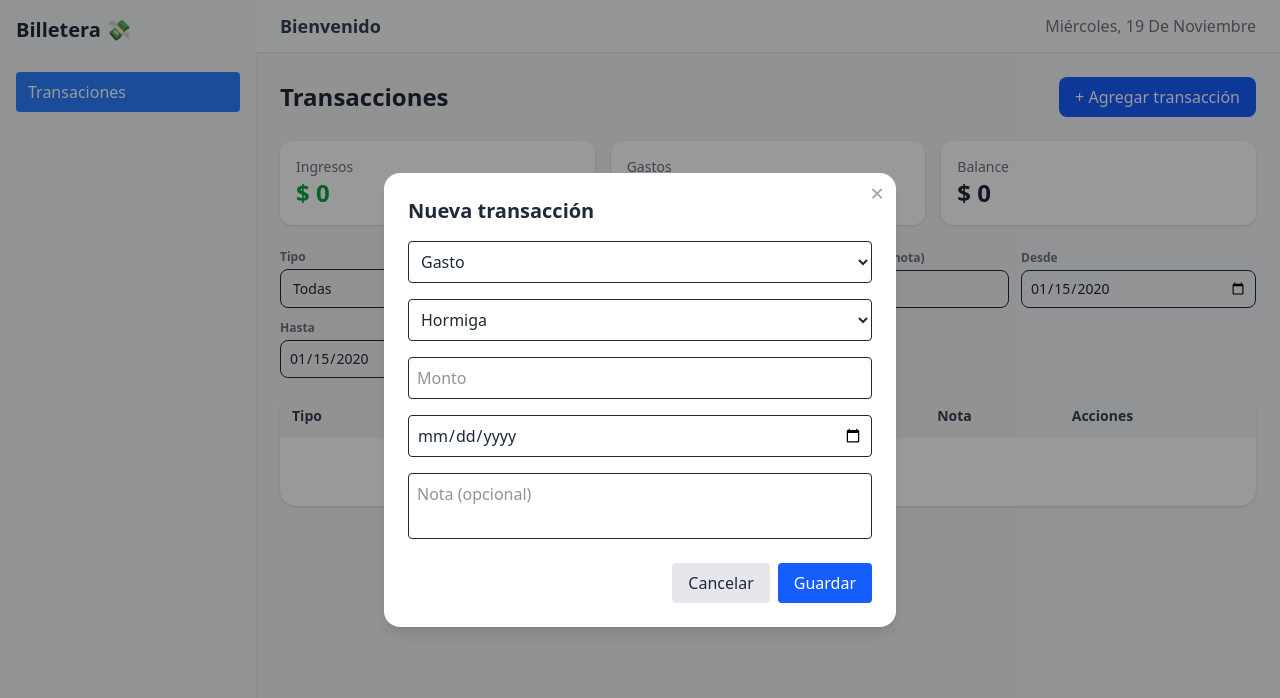
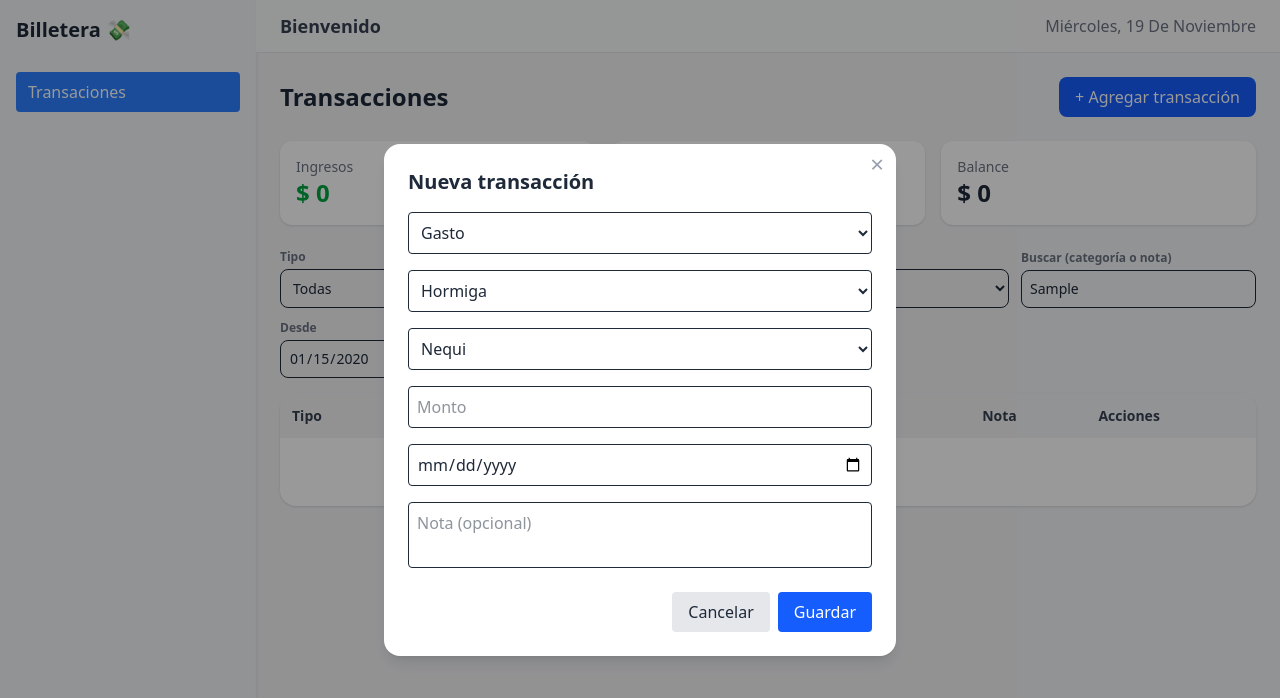
Before and after one commit to juan982610/wallet-tasks, a React (Vite) app: page / in a window 1280 px wide. Both pictures are taken after typing "Sample", "2020-01-15", "2020-01-15" into the empty fields and a click on the button "+ Agregar transacción". Shown: the top 698 px of the page. Built offline with nearby package versions, Linux system fonts and the light colour scheme; the HTML template or start-up script is replaced by a standard one.

Commit message:
Field integration and bank filter

```diff
--- a/src/components/transactions/FiltersBar.jsx
+++ b/src/components/transactions/FiltersBar.jsx
@@ -10,7 +10,10 @@ export function FiltersBar({
   categories,
   types,
   filterType,
-  onChangeType
+  onChangeType,
+  filterBank,
+  onChangeBank,
+  dataBank
 }) {
 
   function getCategoriesByType(filterType){
@@ -69,6 +72,29 @@ export function FiltersBar({
         </select>
       </div>
 
+
+      {/* Bank */}
+      <div className="flex flex-col gap-1">
+        <label className="text-xs font-semibold text-gray-500 dark:text-gray-400">
+          Banco
+        </label>
+        <select
+          value={filterBank}
+          onChange={e => onChangeBank(e.target.value)}
+          className="p-2 border rounded-lg text-sm dark:bg-gray-800 dark:border-gray-700"
+        >
+
+          <option value="all">Todas</option>
+          {
+            dataBank.map(bank => (
+            <option key={bank.id} value={bank.value}>
+              {bank.label}
+            </option>
+          ))}
+        </select>
+      </div>
+
+
       {/* Buscar */}
       <div className="flex flex-col gap-1">
         <label className="text-xs font-semibold text-gray-500 dark:text-gray-400">
--- a/src/components/transactions/TransactionModal.jsx
+++ b/src/components/transactions/TransactionModal.jsx
@@ -9,7 +9,8 @@ export function TransactionModal({
   onSubmit,
   isEditing,
   typeOptions,
-  categories
+  categories,
+  dataBank
 }) {
   if (!isOpen) return null;
 
@@ -62,6 +63,21 @@ export function TransactionModal({
               </option>
             ))}
           </select>
+
+          {/* Banks */}
+          <select
+          name="bank"
+          className="p-2 border rounded dark:bg-gray-800 dark:border-gray-700"
+          onChange={onChange}
+          value={form.bank}
+          >
+            {dataBank.map(bank => (
+              <option key={bank.id} value={bank.value}>
+                {bank.label}
+              </option>
+            ))}
+          </select>
+
 
           {/* Monto */}
           <div>
--- a/src/components/transactions/TransactionRow.jsx
+++ b/src/components/transactions/TransactionRow.jsx
@@ -20,6 +20,11 @@ export function TransactionRow({ tx, onEdit, onDelete }) {
       {/* Categoría */}
       <td className="p-3 text-slate-100">
         {tx.category}
+      </td>
+
+        {/* bank */}
+      <td className="p-3 text-slate-100">
+        {tx.bank}
       </td>
 
       {/* Monto */}
--- a/src/components/transactions/TransactionsTable.jsx
+++ b/src/components/transactions/TransactionsTable.jsx
@@ -8,6 +8,7 @@ export function TransactionsTable({ transactions, onEdit, onDelete }) {
           <tr>
             <th className="text-left p-3">Tipo</th>
             <th className="text-left p-3">Categoría</th>
+            <th className="text-left p-3">Banco</th>
             <th className="text-left p-3">Monto</th>
             <th className="text-left p-3">Fecha</th>
             <th className="text-left p-3">Nota</th>
--- a/src/data/categoryType.json
+++ b/src/data/categoryType.json
@@ -4,7 +4,9 @@
     "items": [
       { "id": 313,"value": "hormiga", "label": "Hormiga" },
       { "id": 123, "value": "casa", "label": "Casa" },
-      { "id": 314,"value": "proyectado", "label": "Proyectado" }
+      { "id": 314,"value": "proyectado", "label": "Proyectado" },
+      { "id": 654,"value": "gasolina", "label": "Gasolina" },
+      { "id": 854, "value": "proyectado", "label": "Proyectado" }
     ]
   },
   {
@@ -12,6 +14,7 @@
     "items": [
       { "id": 114, "value": "trabajo", "label": "Trabajo" },
       { "id": 252,"value": "carro", "label": "Carro" },
+      { "id": 532,"value": "transferencia", "label": "Transferencia" },
       { "id": 411, "value": "proyectado", "label": "Proyectado" }
     ]
   }
--- /dev/null
+++ b/src/data/dataBanks.json
@@ -0,0 +1,5 @@
+[
+    {"id": 1212, "value": "nequi", "label": "Nequi"},
+    {"id": 3123, "value": "efectivo", "label": "Efectivo"}
+
+]
--- a/src/pages/Transactions.jsx
+++ b/src/pages/Transactions.jsx
@@ -4,6 +4,7 @@ import { FiltersBar } from "../components/transactions/FiltersBar";
 import { StatsCard } from "../components/transactions/StatsCard";
 import categoryType from "../data/categoryType.json";
 import transactionTypes from "../data/transactionTypes.json";
+import dataBank from "../data/dataBanks.json"
 import { TransactionModal } from "../components/transactions/TransactionModal";
 import { TransactionsTable } from "../components/transactions/TransactionsTable";
 import { useTransactions } from "../hooks/useTransactions";
@@ -13,6 +14,7 @@ import { useTransactions } from "../hooks/useTransactions";
 const initialForm = {
     type: "gasto",
     category: "",
+    bank:"",
     amount: "",
     date: "",
     note: ""
@@ -34,6 +36,7 @@ export default function Transactions() {
   const [filterType, setFilterType] = useState("all");
   const [searchTerm, setSearchTerm] = useState("");
   const [categoryFilter, setCategoryFilter] = useState("all");
+  const [banksFilter, setBanksFilter] = useState("all");
   const [dateFrom, setDateFrom] = useState("");
   const [dateTo, setDateTo] = useState("");
 
@@ -48,6 +51,9 @@ export default function Transactions() {
     // Categoría
     if (categoryFilter !== "all" && tx.category !== categoryFilter) return false;
 
+    // Bank
+    if(banksFilter !== "all" && tx.bank !== banksFilter) return false;
+
     // Búsqueda por texto (categoría o nota)
     if (search) {
       const inCategory = tx.category?.toLowerCase().includes(search);
@@ -60,7 +66,7 @@ export default function Transactions() {
 
     return true;
   });
-}, [transactions, filterType, categoryFilter, searchTerm, dateFrom, dateTo]);
+}, [transactions, filterType, categoryFilter, banksFilter,searchTerm, dateFrom, dateTo]);
 
   const totalIngresos = transactions
   .filter(tx => tx.type === "ingreso")
@@ -128,7 +134,10 @@ export default function Transactions() {
 
   function handleChange(e){
 
+    console.log(e.target.name,e.target.value)
+
     const {name,value} = e.target;
+
 
     setForm(prev => ({
       ...prev,
@@ -210,6 +219,9 @@ export default function Transactions() {
         types={transactionTypes}
         filterType={filterType}
         onChangeType={setFilterType}
+        filterBank={banksFilter}
+        onChangeBank={setBanksFilter}
+        dataBank={dataBank}
       />
 
       {/* Tabla / Lista */}
@@ -230,6 +242,7 @@ export default function Transactions() {
         isEditing={Boolean(form.id)}
         typeOptions={transactionTypes}
         categories={categoryType}
+        dataBank={dataBank}
       />
     </section>
   )
```
